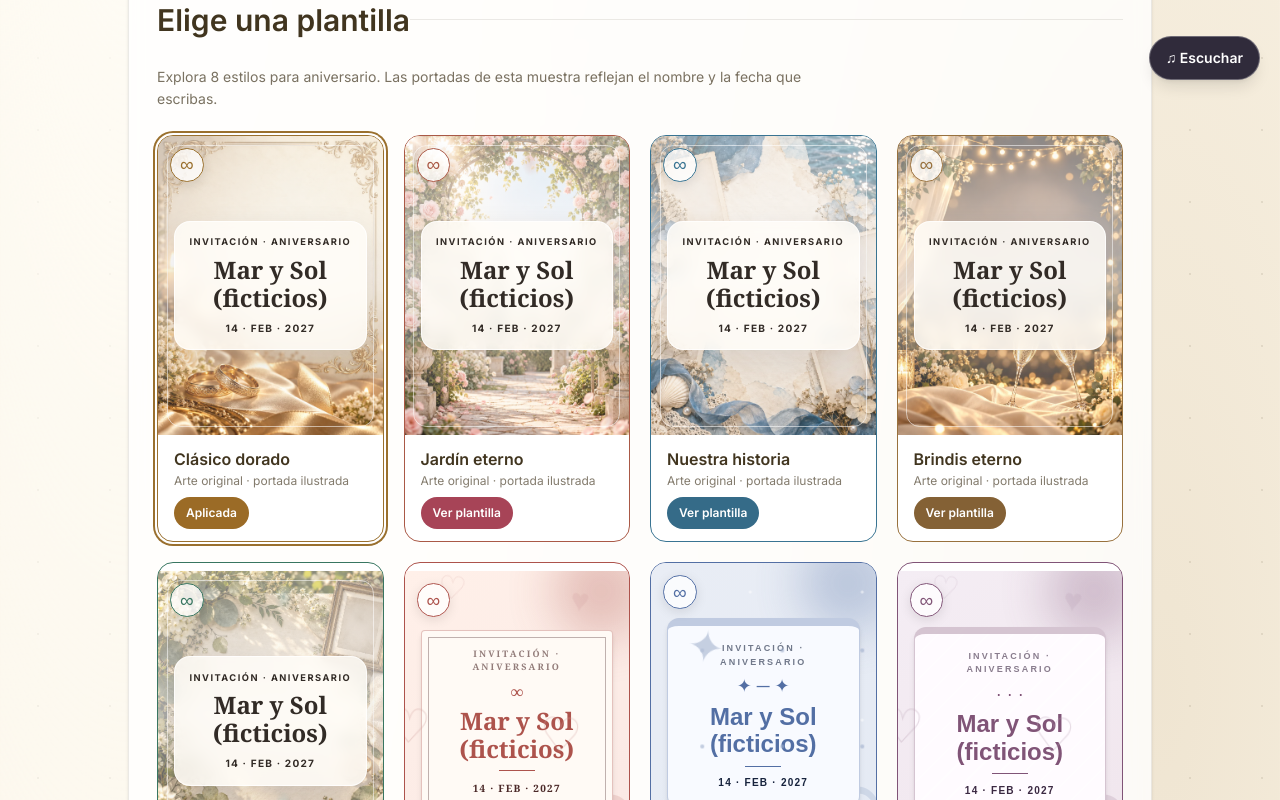
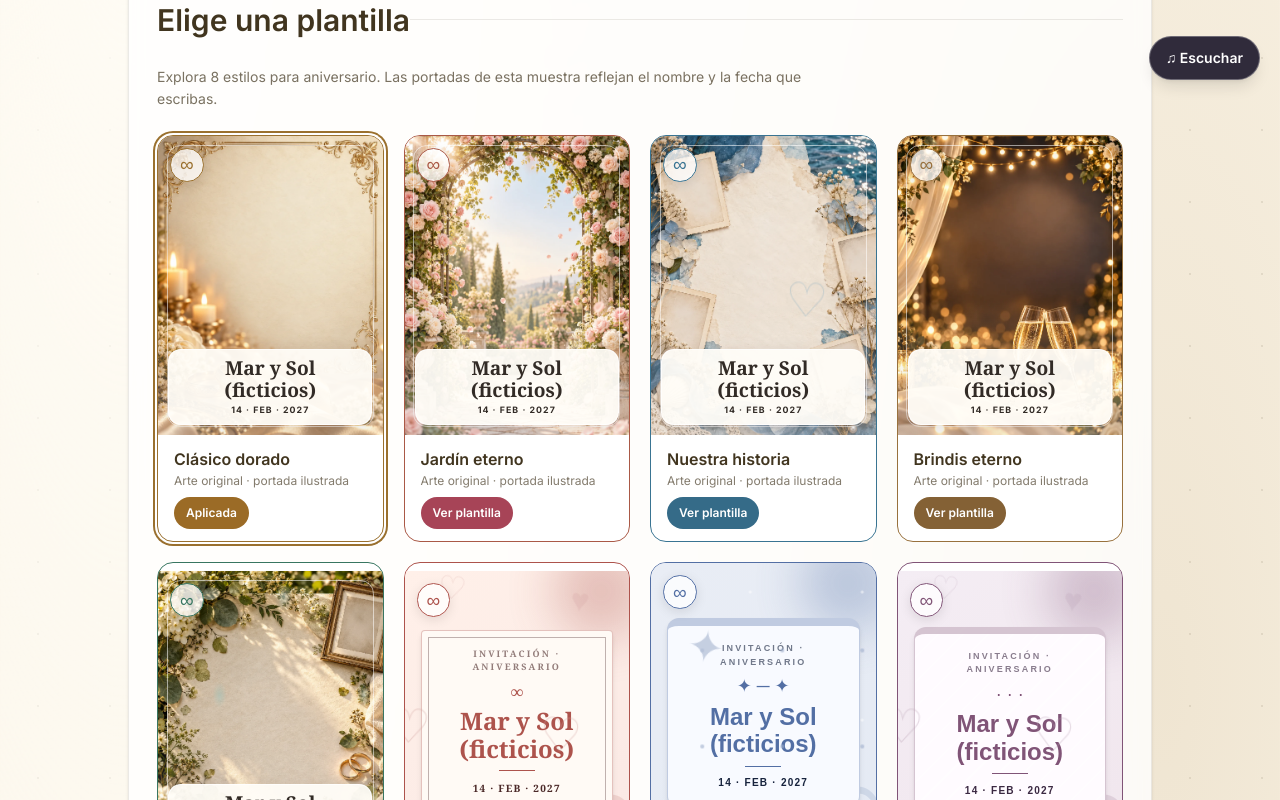
Before and after one commit to MiguelZefe/invitea, a Next.js app: page /muestras/aniversario in a window 1280 px wide. Shown: the part 700-1500 px from the top of the page. Built offline with nearby package versions, Linux system fonts and the light colour scheme; a web font is replaced by a local one.

Commit message:
Center invitation details over illustrated templates

```diff
--- a/src/app/muestras/SampleMotion.module.css
+++ b/src/app/muestras/SampleMotion.module.css
@@ -85,7 +85,7 @@
 .artCard::before {
   position: absolute;
   inset: 0;
-  background: linear-gradient(180deg, transparent 8%, rgb(0 0 0 / 12%) 48%, transparent 92%);
+  background: linear-gradient(180deg, transparent 55%, rgb(0 0 0 / 18%) 100%);
   content: "";
 }
 
@@ -103,30 +103,33 @@
 .artCardLight { color: #322b26; }
 
 .artCardLight::before {
-  background: linear-gradient(180deg, rgb(255 255 255 / 48%) 8%, rgb(255 255 255 / 66%) 48%, rgb(255 255 255 / 10%) 92%);
+  background: linear-gradient(180deg, transparent 55%, rgb(255 255 255 / 34%) 100%);
 }
 
 .artCardCopy {
-  position: relative;
+  position: absolute;
   z-index: 2;
+  right: .65rem;
+  bottom: .65rem;
+  left: .65rem;
   display: flex;
-  width: min(100%, 13rem);
   flex-direction: column;
   align-items: center;
-  padding: .9rem .75rem;
+  padding: .45rem .65rem;
   border: 1px solid rgb(255 255 255 / 45%);
-  border-radius: 1rem;
-  background: rgb(12 16 29 / 60%);
-  box-shadow: 0 12px 30px rgb(0 0 0 / 18%);
-  backdrop-filter: blur(7px);
+  border-radius: .8rem;
+  background: rgb(12 16 29 / 86%);
+  box-shadow: 0 6px 20px rgb(0 0 0 / 15%);
   text-align: center;
 }
 
 .artCardLight .artCardCopy {
   border-color: rgb(255 255 255 / 80%);
-  background: rgb(255 253 248 / 84%);
-  box-shadow: 0 12px 30px rgb(48 31 23 / 12%);
+  background: rgb(255 253 248 / 94%);
+  box-shadow: 0 6px 20px rgb(48 31 23 / 12%);
 }
+
+.artCardCopy .cardEyebrow { display: none; }
 
 .cardSeal {
   position: absolute;
@@ -168,6 +171,16 @@
   font-weight: 650;
   line-height: 1.15;
   overflow-wrap: anywhere;
+}
+
+.artCardCopy .cardName {
+  margin-top: 0;
+  font-size: clamp(.9rem, 1.5vw, 1.2rem);
+}
+
+.artCardCopy .cardDate {
+  margin-top: .2rem;
+  font-size: .55rem;
 }
 
 .cardDate {
@@ -404,26 +417,7 @@
 
 .heroWithArt::after { opacity: .18; }
 
-.heroWithArt .heroContent {
-  max-width: 39rem;
-  padding: clamp(1.3rem, 5vw, 3.2rem);
-  border-radius: 1.6rem;
-  backdrop-filter: blur(7px);
-}
-
-.heroArtLight .heroContent {
-  border: 1px solid rgb(255 255 255 / 65%);
-  background: rgb(255 252 246 / 78%);
-  box-shadow: 0 20px 60px rgb(50 37 29 / 16%);
-}
-
 .heroArtDark { color: #fffaf2; }
-
-.heroArtDark .heroContent {
-  border: 1px solid rgb(255 255 255 / 34%);
-  background: rgb(8 10 25 / 72%);
-  box-shadow: 0 20px 60px rgb(0 0 0 / 28%);
-}
 
 .heroArtDark .heroContent > div:first-of-type,
 .heroArtDark .dateBadge { background: rgb(8 10 25 / 64%); }
@@ -512,6 +506,56 @@
   border-radius: 0.5rem;
   box-shadow: none;
 }
+
+.hero.heroWithArt {
+  display: flex;
+  width: min(100%, 38rem);
+  min-height: 44rem;
+  aspect-ratio: 2 / 3;
+  flex-direction: column;
+  align-items: center;
+  justify-content: center;
+  margin-inline: auto;
+  padding: 0;
+}
+
+.heroWithArt .templateArt {
+  background-position: center top;
+}
+
+.hero.heroWithArt .heroContent {
+  width: calc(100% - 2rem);
+  max-width: 32rem;
+  padding: 1.4rem clamp(1rem, 4vw, 2rem) 1.6rem;
+  border: 1px solid rgb(255 255 255 / 45%);
+  border-radius: 1.5rem;
+  outline: 0;
+  box-shadow: 0 18px 45px rgb(0 0 0 / 16%);
+  backdrop-filter: blur(4px);
+}
+
+.heroArtLight .heroContent {
+  background: rgb(255 252 246 / 84%);
+}
+
+.heroArtDark .heroContent {
+  background: rgb(8 10 25 / 82%);
+}
+
+.heroWithArt .heroEmblem,
+.heroWithArt .heroContent > div:first-of-type { display: none; }
+
+.heroWithArt .heroContent > p { margin-top: .45rem; }
+.heroWithArt .heroContent > p:first-of-type { font-size: .7rem; }
+.heroWithArt .heroContent > h1 { margin-top: .3rem; font-size: clamp(2.1rem, 8vw, 4.25rem); }
+.heroWithArt .heroContent > h1 + p { font-size: 1rem; line-height: 1.4; }
+.heroWithArt .dateBadge { margin-top: 1rem; padding: .7rem 1rem; border-radius: 1rem; }
+.heroWithArt .dateBadge p:last-child { display: none; }
+
+.heroWithArt .letterContentClosed { display: none; }
+.heroWithArt .envelopeArt { top: 30%; }
+.heroWithArt .glow { display: none; }
+.heroWithArt .balloon { opacity: .28; }
 
 .heroFrame .title,
 .heroTicket .title {
```
